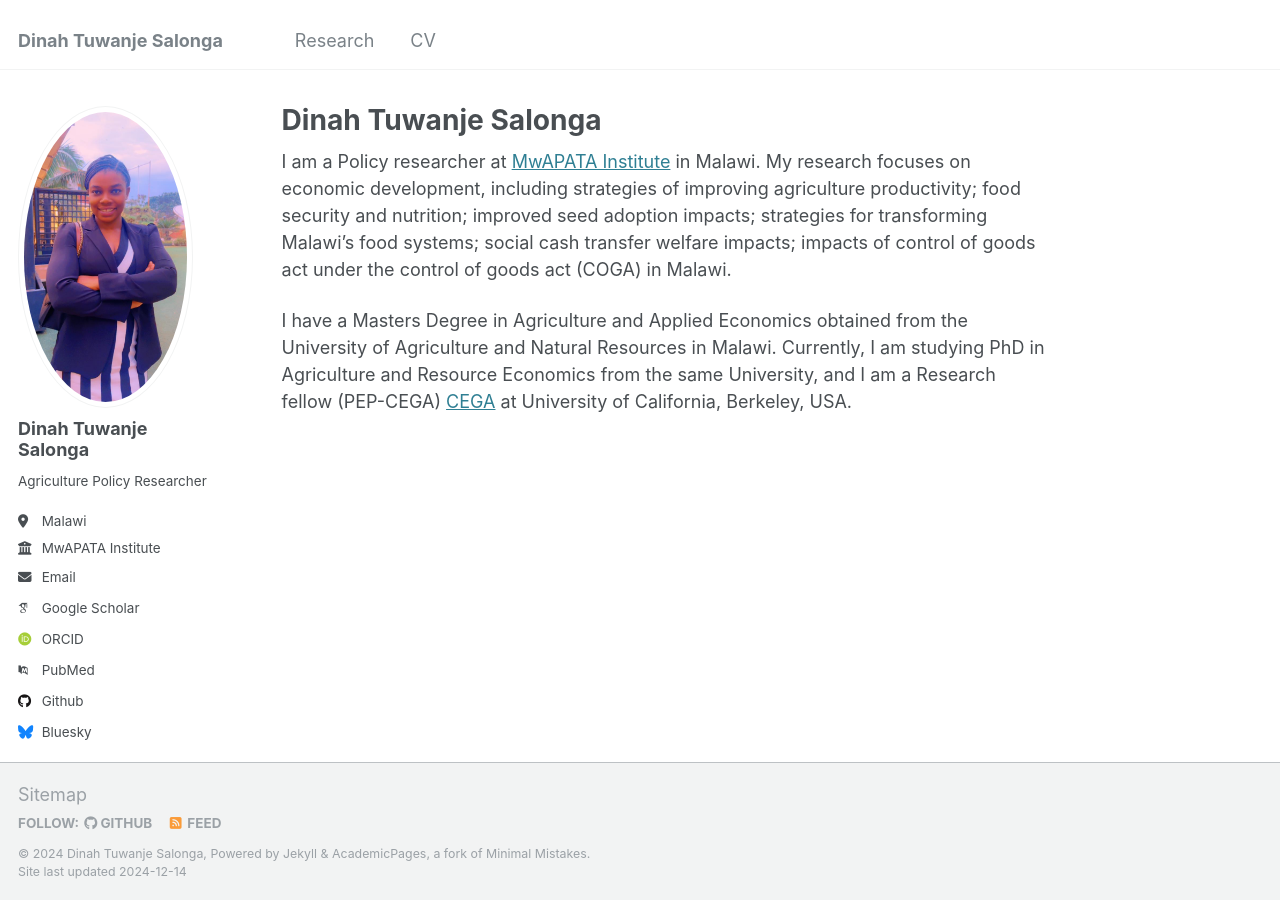
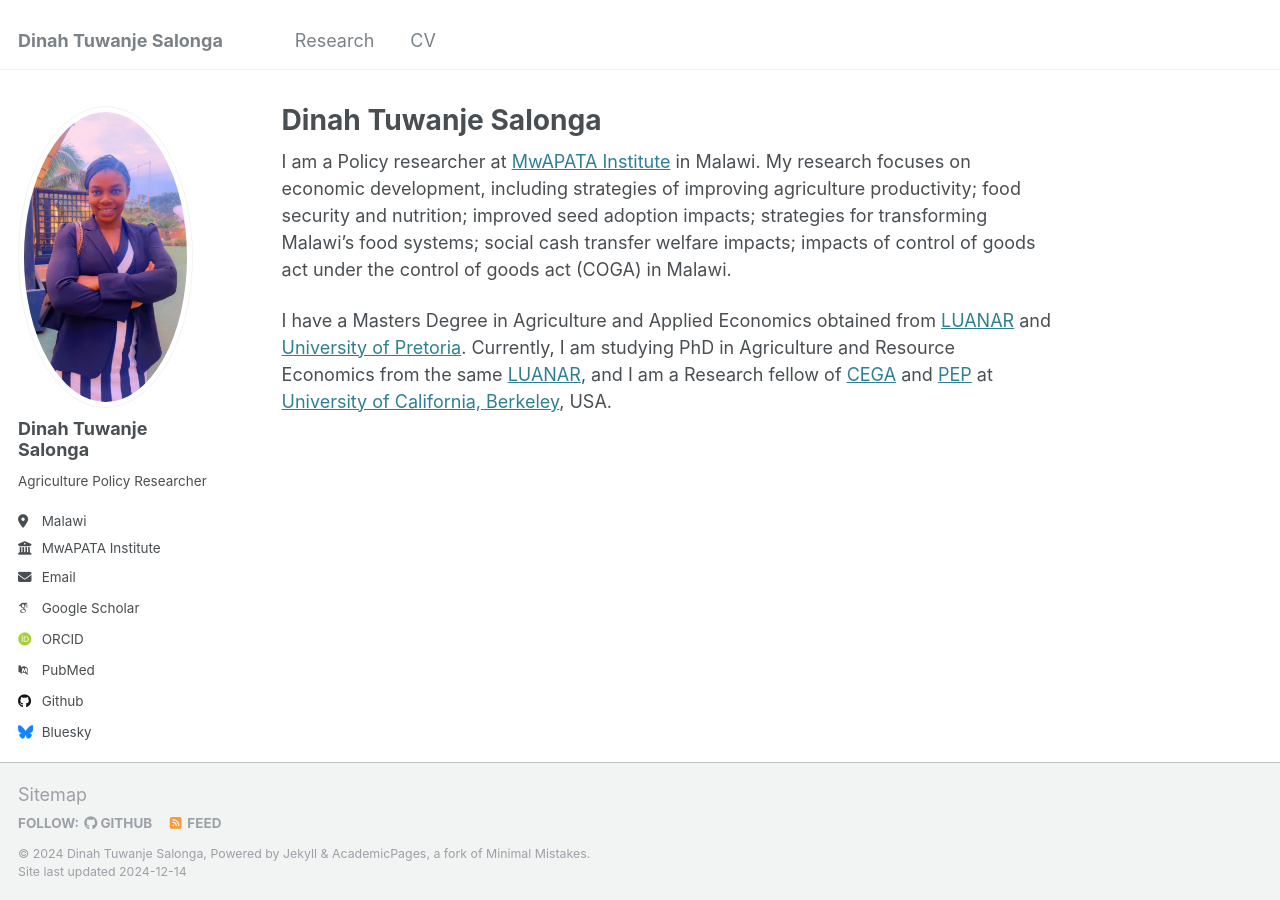
Before and after one commit to Dinah3/dinah3.github.io, a Jekyll site: the page built from _pages/about.md, in a window 1280 px wide. Built offline with Jekyll 4.4.1, drawn with Linux system fonts in a browser that asks for light colours; some web fonts are replaced.

Commit message:
Update about.md

```diff
--- a/_pages/about.md
+++ b/_pages/about.md
@@ -9,4 +9,4 @@ redirect_from:
 
 I am a Policy researcher at [MwAPATA Institute](https://www.mwapata.mw/about) in Malawi. My research focuses on economic development, including strategies of improving agriculture productivity; food security and nutrition; improved seed adoption impacts; strategies for transforming Malawi's food systems; social cash transfer welfare impacts; impacts of control of goods act under the control of goods act (COGA) in Malawi.
 
-I have a Masters Degree in Agriculture and Applied Economics obtained from the University of Agriculture and Natural Resources in Malawi. Currently, I am studying PhD in Agriculture and Resource Economics from the same University, and I am a Research fellow (PEP-CEGA) [CEGA](https://cega.berkeley.edu/) at University of California, Berkeley, USA.
+I have a Masters Degree in Agriculture and Applied Economics obtained from [LUANAR](https://luanar.ac.mw/luanar/) and [University of Pretoria](https://www.up.ac.za/). Currently, I am studying PhD in Agriculture and Resource Economics from the same [LUANAR](https://luanar.ac.mw/luanar/), and I am a Research fellow of [CEGA](https://cega.berkeley.edu/) and [PEP](https://www.pep-net.org/) at [University of California, Berkeley](https://www.berkeley.edu/), USA.
```
